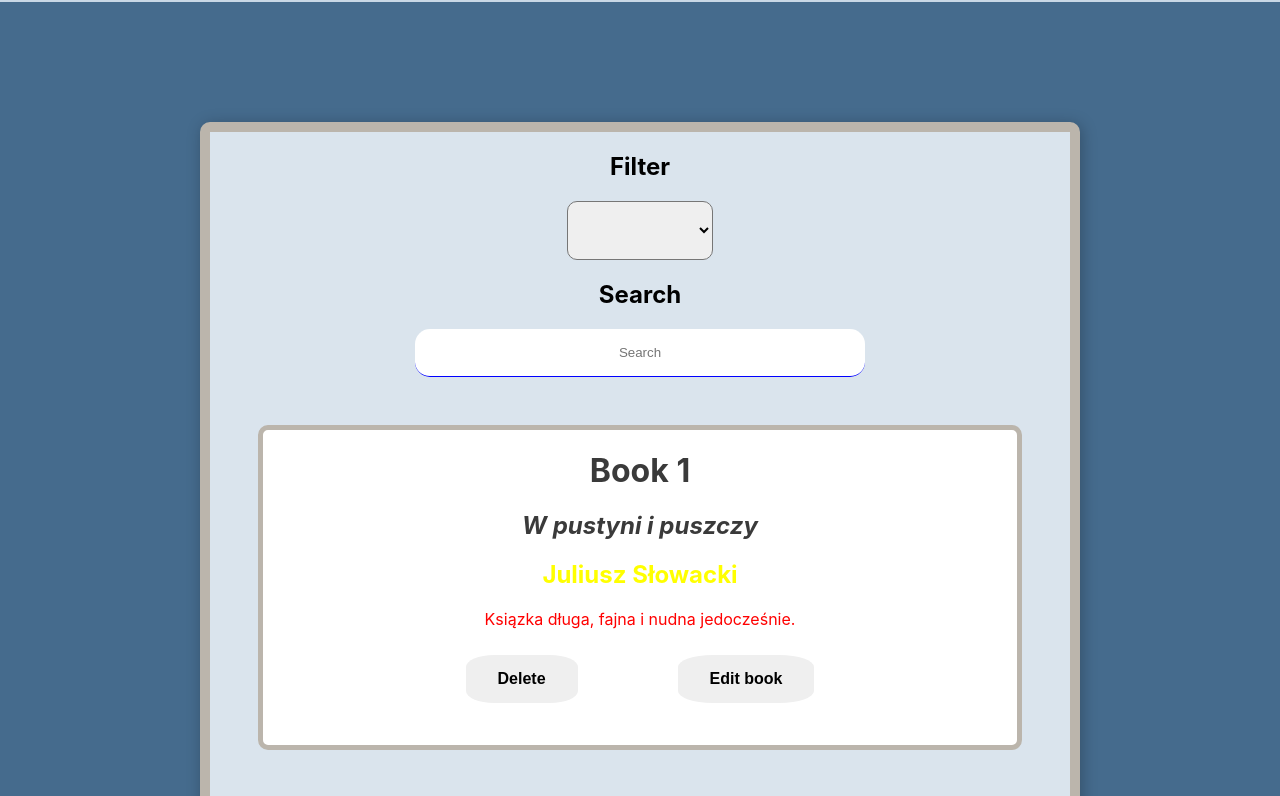
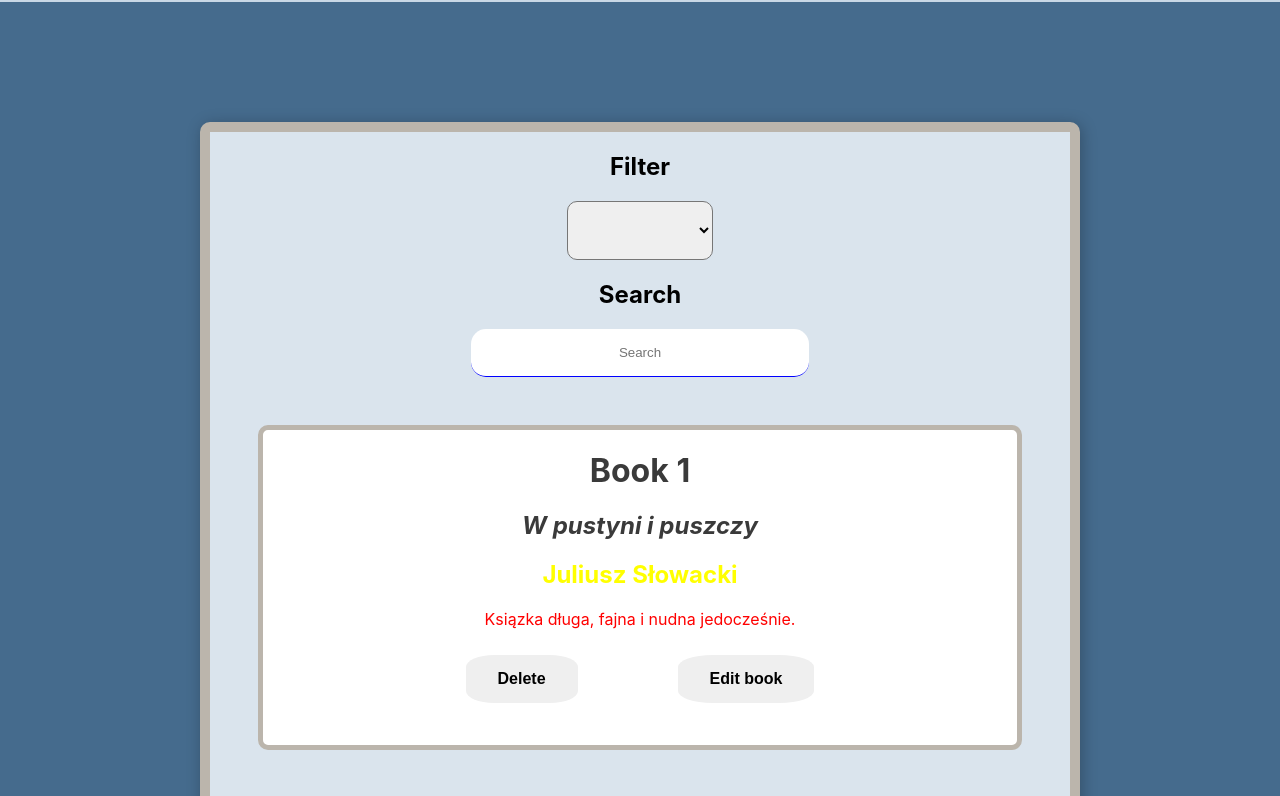
Before and after one commit to Radchenko87dmytro/Projekt_koncowy_books, a React (Create React App) app: page /AllBooks in a window 1280 px wide. Shown: the part 400-1196 px from the top of the page. Built offline with nearby package versions, Linux system fonts and the light colour scheme.

Commit message:
Refactoring scss styles for better window responsibility

```diff
--- a/src/App.scss
+++ b/src/App.scss
@@ -2,6 +2,7 @@
 
 .App {
   text-align: center;
+  display: grid;
 }
 
 .App-header {
--- a/src/components/ALLBooks/AllBooks.scss
+++ b/src/components/ALLBooks/AllBooks.scss
@@ -1,10 +1,11 @@
 .allBooks_body {
     background-color: #456b8d;
     padding: 40px 40px;
-
+    display: grid;
 }
 
 .allBooks_border{
+    display: grid;
     border-radius: 10px;
     box-shadow: 2px 2px 15px rgba(0, 0, 0, 0.25);
     margin: 5rem 10rem;
@@ -15,6 +16,7 @@
 }
 
 .allBooks_borderClass{
+    display: grid;
     border-radius: 10px;
     box-shadow: 2px 2px 15px rgba(0, 0, 0, 0.25);
     margin: 5rem 10rem;
--- a/src/components/ALLBooks/OneBook.scss
+++ b/src/components/ALLBooks/OneBook.scss
@@ -1,4 +1,5 @@
 .oneBook_body{
+
     color: #3a3a3a;
     font-size: 1rem;
     flex: 1;
@@ -19,6 +20,7 @@
     font-style: italic;
 }
 .Edit_Book{
+
     &:hover {
         color: green;
         transform: scale(1.1);
@@ -55,15 +57,18 @@ label{
 
 }
 input{
+
     border-radius: 15px;
-    padding:  1rem 6rem;
+    padding:  1rem 2.5rem;
     margin-top: 0.5rem;
     text-align: center;
+
 }
 
 
 .editt_area{
+
     display: flex;
-    justify-content: space-around;
-
+    justify-content: center;
+    align-items: center;
 }
--- a/src/components/Header/Header.scss
+++ b/src/components/Header/Header.scss
@@ -12,6 +12,7 @@
             grid-area: head;
         }
         .input_area{
+
             display:inline-flex;
             grid-area: input;
             //grid-column: 1/4;
@@ -36,6 +37,7 @@
 
 
         .input_form_items{
+
             width: 35%;
             border-radius: 10px;
             background: #e89b2b;
@@ -43,6 +45,7 @@
             padding-top: 10px;
         }
         .form_item{
+
 
             padding: 1rem 1rem;
             border-radius: 15px;
@@ -53,10 +56,12 @@
 
         }
         input{
+            display: grid;
             border-radius: 15px;
-            padding:  1rem 6rem;
+            padding:  1rem 5rem;
             margin-top: 0.5rem;
-            text-align: center;
+            align-items: center;
+            justify-content: center;
         }
 
 }
--- a/src/var/podstawowe.scss
+++ b/src/var/podstawowe.scss
@@ -22,6 +22,7 @@
     color: black;
     padding: 15px 32px;
     text-align: center;
+
     text-decoration: none;
     font-size: 16px;
     font-weight: bold;
```
